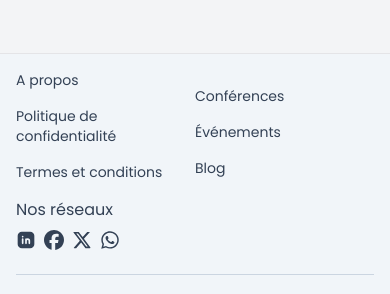
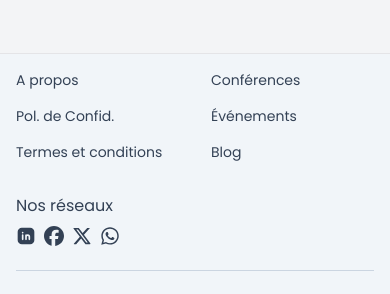
Before and after one commit to rbzdev/cercle-math-info, a Next.js app: page /Meet in a window 390 px wide. Shown: the part 4083-4377 px from the top of the page. Built offline with nearby package versions, Linux system fonts and the light colour scheme.

Commit message:
Responsive footer and Events date ----- PROJECT READY

```diff
--- a/app/Meet/components/allMeets.tsx
+++ b/app/Meet/components/allMeets.tsx
@@ -66,7 +66,7 @@ export default function AllMeets() {
                 {/* Event footer */}
                 <div className="w-full flex flex-col md:flex-row items-center justify-between gap-2">
                   {/* Date et heure */}
-                  <div className="flex h-fit items-center border rounded-xl gap-1 p-1 pr-2 bg-white dark:bg-black flex-1">
+                  <div className="flex w-full h-fit items-center border rounded-xl gap-1 p-1 pr-2 bg-white dark:bg-black flex-1">
                     <LuCalendarDays className="p-[2px] text-3xl border rounded-md bg-gray-300 dark:bg-gray-600" />
                     <p className="text-xs text-gray-500 dark:text-gray-400 flex flex-col">
                       <span className="truncate text-[11px] ">{meet.date}</span>
--- a/app/myComponents/footer.tsx
+++ b/app/myComponents/footer.tsx
@@ -10,7 +10,7 @@ export default function Footer() {
   return (
     <footer className="flex flex-col items-center justify-center gap-6 mt-16 p-4 bg-slate-100 dark:bg-slate-800 text-slate-700 dark:text-slate-300 border-t">
       {/* Liens de navigation */}
-      <div className="grid grid-cols-2 space-y-4 md:space-y-0 md:flex md:justify-between items-start w-full">
+      <div className="grid grid-cols-2 gap-8 md:flex md:justify-between items-start w-full">
         {/* Liens utiles */}
         <div className="flex flex-col justify-center gap-4 text-sm">
           <Link
@@ -24,7 +24,10 @@ export default function Footer() {
             href="#Privacy"
             className="hover:text-slate-500 dark:hover:text-slate-400"
           >
-            Politique de confidentialité
+            <span className="block md:hidden">Pol. de Confid.</span>
+            <span className="hidden md:block">
+              Politique de confidentialité
+            </span>
           </Link>
           <Link
             href="#Terms"
```
